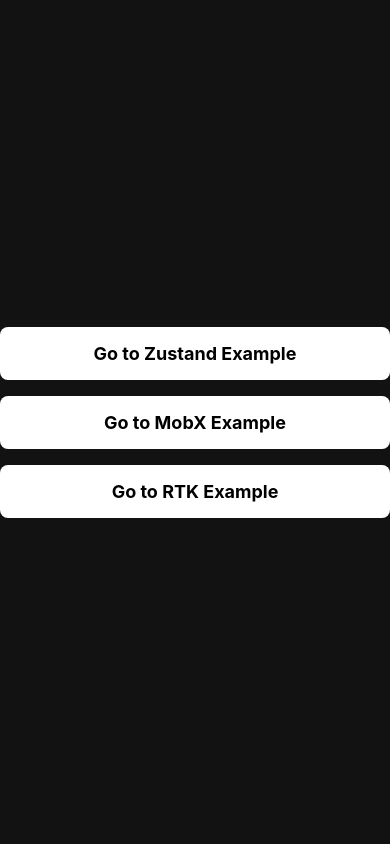
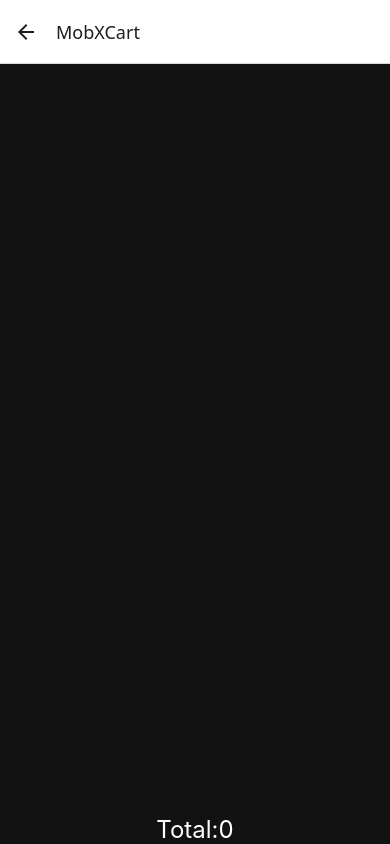
Before and after one commit to pborgesjr/rn_state_management, a React Native app: screen /MobXCart in a window 390 px wide. Built offline with nearby package versions, Linux system fonts and the light colour scheme.

Commit message:
feat: added mobx example

```diff
--- a/package.json
+++ b/package.json
@@ -13,6 +13,8 @@
     "@react-navigation/native": "^7.0.14",
     "@react-navigation/native-stack": "^7.2.0",
     "immer": "^10.1.1",
+    "mobx": "^6.13.5",
+    "mobx-react-lite": "^4.1.0",
     "react": "18.3.1",
     "react-native": "0.76.5",
     "react-native-safe-area-context": "^5.0.0",
--- /dev/null
+++ b/src/mobx/store.ts
@@ -0,0 +1,61 @@
+import {makeAutoObservable} from 'mobx';
+import {MOCK_ITEMS} from '../mock';
+import {CartItem, CartItemStore} from './types';
+
+const fetchItems = (): Promise<CartItem[]> => {
+  return new Promise(resolve => {
+    setTimeout(() => {
+      resolve(MOCK_ITEMS);
+    }, 2000);
+  });
+};
+
+const addToCart = (newItem: CartItem, cart: CartItemStore[]) => {
+  const item = cart.find(i => i.id === newItem.id);
+
+  if (item) {
+    return cart.map(i =>
+      i.id === newItem.id ? {...i, amount: i.amount + 1} : i,
+    );
+  }
+
+  return [...cart, {...newItem, amount: 1}];
+};
+
+const removeFromCart = (id: string, cart: CartItemStore[]) => {
+  return cart.filter(item => item.id !== id);
+};
+
+const resetCart = () => {
+  return [];
+};
+
+class Store {
+  /** Initial state */
+  cart: CartItemStore[] = [];
+  items: CartItem[] = [];
+  /** ---- */
+
+  constructor() {
+    makeAutoObservable(this);
+  }
+
+  async fetchItems() {
+    this.items = await fetchItems();
+  }
+
+  addToCart(newItem: CartItem) {
+    this.cart = addToCart(newItem, this.cart);
+  }
+
+  removeFromCart(id: string) {
+    this.cart = removeFromCart(id, this.cart);
+  }
+
+  resetCart() {
+    this.cart = resetCart();
+  }
+}
+
+const store = new Store();
+export default store;
--- /dev/null
+++ b/src/mobx/types.ts
@@ -0,0 +1,9 @@
+export type CartItem = {
+  id: string;
+  name: string;
+  price: number;
+};
+
+export interface CartItemStore extends CartItem {
+  amount: number;
+}
--- a/src/routes/index.tsx
+++ b/src/routes/index.tsx
@@ -7,6 +7,7 @@
 import {MobXScreen} from '../screens/MobXScreen';
 import {RTKScreen} from '../screens/RTKScreen';
 import {RootStackParamList} from './types';
+import {MobXCartScreen} from '../screens/MobXCartScreen';
 
 const Stack = createNativeStackNavigator<RootStackParamList>();
 
@@ -20,6 +21,7 @@
     <Stack.Screen name="Zustand" component={ZustandScreen} />
     <Stack.Screen name="ZustandCart" component={ZustandCartScreen} />
     <Stack.Screen name="MobX" component={MobXScreen} />
+    <Stack.Screen name="MobXCart" component={MobXCartScreen} />
     <Stack.Screen name="RTK" component={RTKScreen} />
   </Stack.Navigator>
 );
--- /dev/null
+++ b/src/screens/MobXCartScreen.tsx
@@ -0,0 +1,51 @@
+import React from 'react';
+import {observer} from 'mobx-react-lite';
+import {StyleSheet, ScrollView, View, Button, Text} from 'react-native';
+
+import {Item} from '../components/Item';
+import store from '../mobx/store';
+
+export const MobXCartScreen = observer(() => {
+  return (
+    <View style={styles.container}>
+      <ScrollView style={styles.scroll} contentContainerStyle={styles.content}>
+        {store.cart.map(item => (
+          <Item
+            key={item.id}
+            {...item}
+            onRemove={() => store.removeFromCart(item.id)}
+          />
+        ))}
+      </ScrollView>
+      <Text style={styles.text}>
+        Total:
+        {store.cart.reduce(
+          (total, current) => total + current.price * current.amount,
+          0,
+        )}
+      </Text>
+      {store.cart.length > 0 && (
+        <Button title="Clear cart" onPress={() => store.resetCart()} />
+      )}
+    </View>
+  );
+});
+
+const styles = StyleSheet.create({
+  container: {
+    flex: 1,
+    paddingTop: 16,
+    backgroundColor: '#121212',
+    alignItems: 'center',
+  },
+  scroll: {
+    width: '100%',
+  },
+  content: {
+    gap: 8,
+  },
+  text: {
+    color: 'white',
+    fontSize: 24,
+  },
+});
--- a/src/screens/MobXScreen.tsx
+++ b/src/screens/MobXScreen.tsx
@@ -1,10 +1,72 @@
-import React from 'react';
-import {View, Text} from 'react-native';
+import React, {useEffect} from 'react';
+import {
+  StyleSheet,
+  ScrollView,
+  View,
+  Text,
+  TouchableOpacity,
+} from 'react-native';
+import {observer} from 'mobx-react-lite';
 
-export const MobXScreen = () => {
+import {MobXScreenProps} from '../routes/types';
+import {Item} from '../components/Item';
+import store from '../mobx/store';
+
+const renderHeaderTitle = () => <Text style={styles.title}>MobX</Text>;
+const renderHeaderRight = (onPress: () => void) => (
+  <TouchableOpacity onPress={onPress} style={styles.headerRight}>
+    <Text style={styles.cart}>Cart</Text>
+  </TouchableOpacity>
+);
+
+export const MobXScreen = observer(({navigation}: MobXScreenProps) => {
+  useEffect(() => {
+    store.fetchItems();
+  }, []);
+
+  useEffect(() => {
+    navigation.setOptions({
+      headerRight: () =>
+        renderHeaderRight(() => navigation.navigate('MobXCart')),
+      headerTitle: renderHeaderTitle,
+    });
+  }, [navigation]);
+
   return (
-    <View>
-      <Text>MobXScreen Component</Text>
+    <View style={styles.container}>
+      <ScrollView
+        contentContainerStyle={styles.content}
+        bounces={false}
+        overScrollMode="never">
+        {store.items.map(item => (
+          <Item key={item.id} {...item} onPress={() => store.addToCart(item)} />
+        ))}
+      </ScrollView>
     </View>
   );
-};
+});
+
+const styles = StyleSheet.create({
+  container: {
+    flex: 1,
+    backgroundColor: '#121212',
+    paddingTop: 24,
+  },
+  content: {
+    gap: 8,
+  },
+  title: {
+    textAlign: 'center',
+    fontSize: 24,
+    fontWeight: 'bold',
+    color: '#000',
+  },
+  headerRight: {
+    padding: 12,
+  },
+  cart: {
+    fontSize: 16,
+    fontWeight: 'bold',
+    color: '#000',
+  },
+});
```
Also changed, not shown: 1 other file (tests, documents, lock files or other folders).
